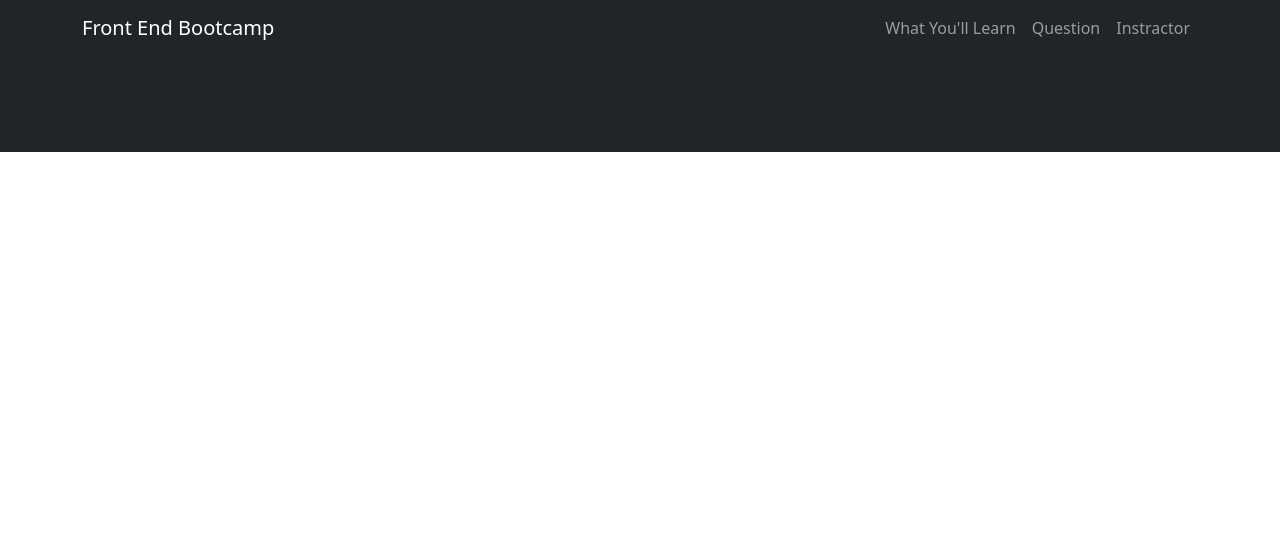
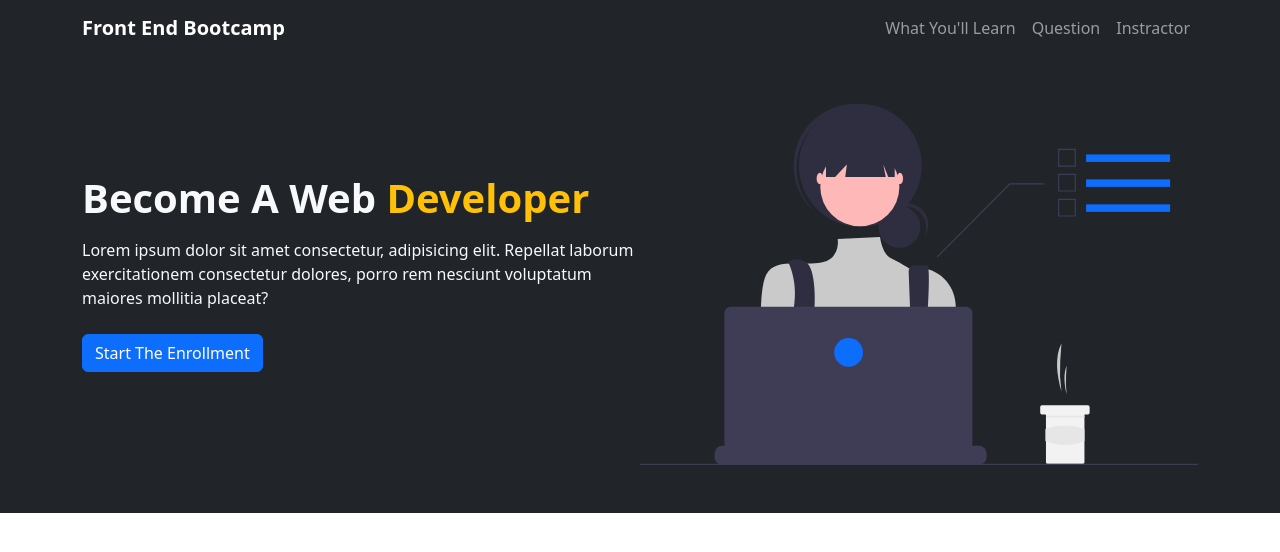
Before and after one commit to Parvezofficial/Front-End-Mentor, a website: page index.html in a window 1280 px wide. Drawn offline with nearby package versions, Linux system fonts and the light colour scheme.

Commit message:
banner added

```diff
--- a/index.html
+++ b/index.html
@@ -10,7 +10,7 @@
     <!-- navbar area  -->
     <nav class="navbar navbar-expand-md bg-dark navbar-dark">
         <div class="container">
-            <a href="" class="navbar-brand">Front End Bootcamp</a>
+            <a href="" class="navbar-brand fw-bold">Front End Bootcamp</a>
 
             <button
             class="navbar-toggler"
@@ -38,7 +38,15 @@
     <!-- showcase area  -->
     <section class="bg-dark text-light p-5 text-center">
         <div class="container">
-
+            <div class=" d-md-flex
+             align-items-center py-5 py-lg-0">
+                <div class="text-md-start text-center">
+                    <h1 class="fw-bolder text-md-start text-center text-">Become A Web <span class="text-warning">Developer</span></h1>
+                    <p class="py-2">Lorem ipsum dolor sit amet consectetur, adipisicing elit. Repellat laborum exercitationem consectetur dolores, porro rem nesciunt voluptatum maiores mollitia placeat?</p>
+                    <button class="btn btn-primary mb-4 font-">Start The Enrollment</button>
+                </div>
+                <img src="img/showcase.svg" class="img-fluid d-none d-md-inline-block w-50" alt="">
+            </div>
         </div>
     </section>
 
```
Also changed, not shown: Guide.png (added), img/fundamentals.svg (added), img/react.svg (added), img/showcase.svg (added).
